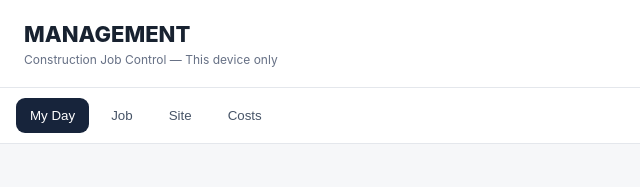
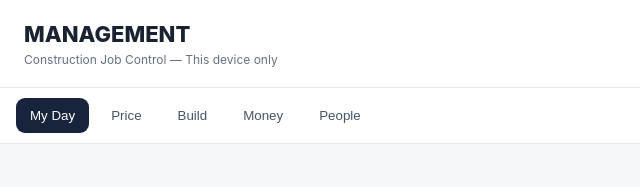
Before and after one commit to nikstipic/job-cost, a plain HTML site: page index.html in a window 1280 px wide. Shown: the top 187 px of the page, 0-640 px from the left. Drawn offline with nearby package versions, Linux system fonts and the light colour scheme.

Commit message:
Restructure Management into Price Build Money and People

```diff
--- a/index.html
+++ b/index.html
@@ -264,17 +264,19 @@ if(!db.hire)db.hire=[];if(!db.tasks)db.tasks=[];if(!db.estimates)db.estimates=[]
 });
 localStorage.setItem('mmdb',JSON.stringify(db));
 
-const pages=['myday','job','site','costs'];
-const jobPages=[['overview','Overview'],['estimating','Estimating'],['bookings','Bookings'],['trades','Trades'],['materials','Materials'],['hire','Hire / Plant'],['labour','Labour'],['jobs','Job Setup']];
-const sitePages=[['issues','Site Issues'],['daily','Daily Reports']];
-const labels={dashboard:'Dashboard',myday:'My Day',job:'Job',site:'Site',overview:'Job Overview',estimating:'Estimating',jobs:'Jobs',costs:'Costs',materials:'Materials',trades:'Trades',hire:'Hire / Plant',labour:'Labour',bookings:'Bookings',issues:'Issues',daily:'Site Supervisor Daily',claims:'Progress Claim'};
+const pages=['myday','price','build','money','people'];
+const pricePages=[['estimating','Estimating']];
+const buildPages=[['overview','Overview'],['bookings','Programme / Bookings'],['materials','Materials'],['issues','Site Issues'],['daily','Daily Reports'],['jobs','Job Setup']];
+const moneyPages=[['costs','Budget / Costs']];
+const peoplePages=[['trades','Trades'],['labour','Labour'],['hire','Hire / Plant']];
+const labels={dashboard:'Dashboard',myday:'My Day',price:'Price',build:'Build',money:'Money',people:'People',overview:'Job Overview',estimating:'Estimating',jobs:'Job Setup',costs:'Budget / Costs',materials:'Materials',trades:'Trades',hire:'Hire / Plant',labour:'Labour',bookings:'Programme / Bookings',issues:'Site Issues',daily:'Daily Reports',claims:'Progress Claim'};
 let currentType='';let editingIndex=null;
 function money(n){return new Intl.NumberFormat('en-AU',{style:'currency',currency:'AUD',maximumFractionDigits:0}).format(+n||0)}
 function persist(){saveWorkspaceStore();renderWorkspaceSwitcher();render();pushCloud()}
 function nav(){document.getElementById('nav').innerHTML=pages.map((p,i)=>`<button class="${i===0?'active':''}" onclick="showMain('${p}',this)">${labels[p]}</button>`).join('');renderSubnav('')}
 function activatePage(p){document.querySelectorAll('.page').forEach(x=>x.classList.remove('active'));let el=document.getElementById(p);if(el)el.classList.add('active')}
-function renderSubnav(group,active){let el=document.getElementById('subnav'),items=group==='job'?jobPages:group==='site'?sitePages:[];if(!items.length){el.className='subnav';el.innerHTML='';return}el.className='subnav show';el.innerHTML=items.map((x,i)=>`<button class="${(active?x[0]===active:i===0)?'active':''}" onclick="showSub('${group}','${x[0]}',this)">${x[1]}</button>`).join('')}
-function showMain(p,b){document.querySelectorAll('nav button').forEach(x=>x.classList.remove('active'));if(b)b.classList.add('active');if(p==='job'){activatePage('overview');renderSubnav('job','overview')}else if(p==='site'){activatePage('issues');renderSubnav('site','issues')}else{activatePage(p);renderSubnav('')}}
+function renderSubnav(group,active){let el=document.getElementById('subnav'),items=group==='price'?pricePages:group==='build'?buildPages:group==='money'?moneyPages:group==='people'?peoplePages:[];if(!items.length){el.className='subnav';el.innerHTML='';return}el.className='subnav show';el.innerHTML=items.map((x,i)=>`<button class="${(active?x[0]===active:i===0)?'active':''}" onclick="showSub('${group}','${x[0]}',this)">${x[1]}</button>`).join('')}
+function showMain(p,b){document.querySelectorAll('nav button').forEach(x=>x.classList.remove('active'));if(b)b.classList.add('active');let groups={price:['estimating','estimating'],build:['overview','overview'],money:['costs','costs'],people:['trades','trades']};if(groups[p]){activatePage(groups[p][0]);renderSubnav(p,groups[p][1])}else{activatePage(p);renderSubnav('')}}
 function showSub(group,p,b){activatePage(p);document.querySelectorAll('#subnav button').forEach(x=>x.classList.remove('active'));if(b)b.classList.add('active')}
 function show(p,b){activatePage(p);if(b)b.classList.add('active')}
 function imageGallery(value,w=90,h=70){let imgs=Array.isArray(value)?value:(value?[value]:[]);if(!imgs.length)return '';let packed=encodeURIComponent(JSON.stringify(imgs));return '<div class="photo-stack" onclick="openPhotoSet(decodeURIComponent(this.dataset.photos),0)" data-photos="'+packed+'"><img class="photo-thumb" src="'+imgs[0]+'" alt="Site photos" style="width:'+w+'px;height:'+h+'px;object-fit:cover;border-radius:6px">'+(imgs.length>1?'<span class="photo-count">'+imgs.length+' photos</span>':'')+'</div>'}
```
